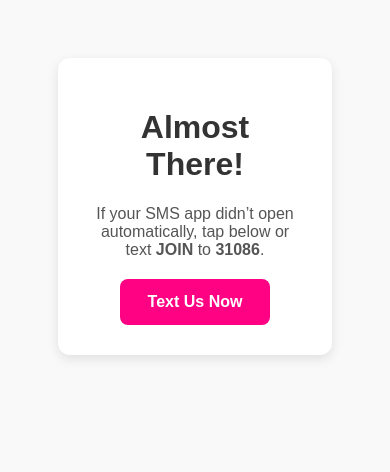
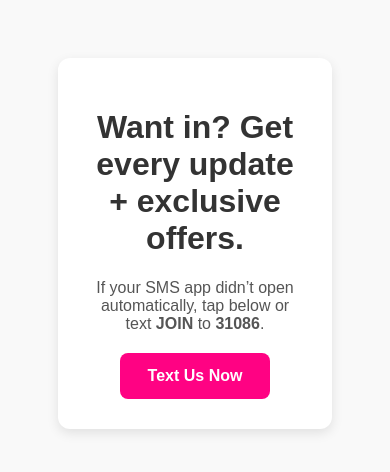
Before and after one commit to blakem-bit/smstestbm, a plain HTML site: page mobiledevices.html in a window 390 px wide. Drawn offline with Linux system fonts and the light colour scheme.

Commit message:
mobiledevices.html

```diff
--- a/mobiledevices.html
+++ b/mobiledevices.html
@@ -72,7 +72,7 @@
 </head>
 <body>
   <div class="container">
-    <h1>Almost There!</h1>
+    <h1>Want in? Get every update + exclusive offers.</h1>
     <p>If your SMS app didn’t open automatically, tap below or text <strong>JOIN</strong> to <strong>31086</strong>.</p>
     <div id="fallback">
       <a href="sms:31086?body=JOIN" class="cta-button">Text Us Now</a>
```
